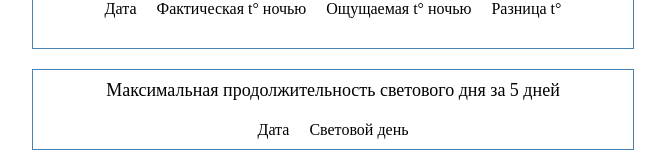
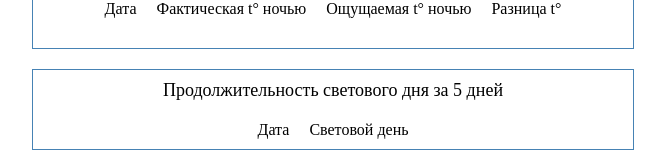
Before and after one commit to Vasily-Popov-39/exercise_openweathermap, a plain HTML site: page index.html in a window 1280 px wide. Shown: the part 372-533 px from the top of the page, without its empty margins (307-972 px from the left). Drawn offline with Linux system fonts and the light colour scheme; no server answers.

Commit message:
Исправление ошибок

```diff
--- a/index.html
+++ b/index.html
@@ -22,7 +22,7 @@
             <div class="min_dif"></div>
         </section>
         <section>
-            <div class="min_dif">Максимальная продолжительность светового дня за 5 дней</div>
+            <div class="min_dif">Продолжительность светового дня за 5 дней</div>
             <div class="out2">
                 <div class="day">Дата<br></div>
                 <div class="duration">Световой день<br></div>
```
